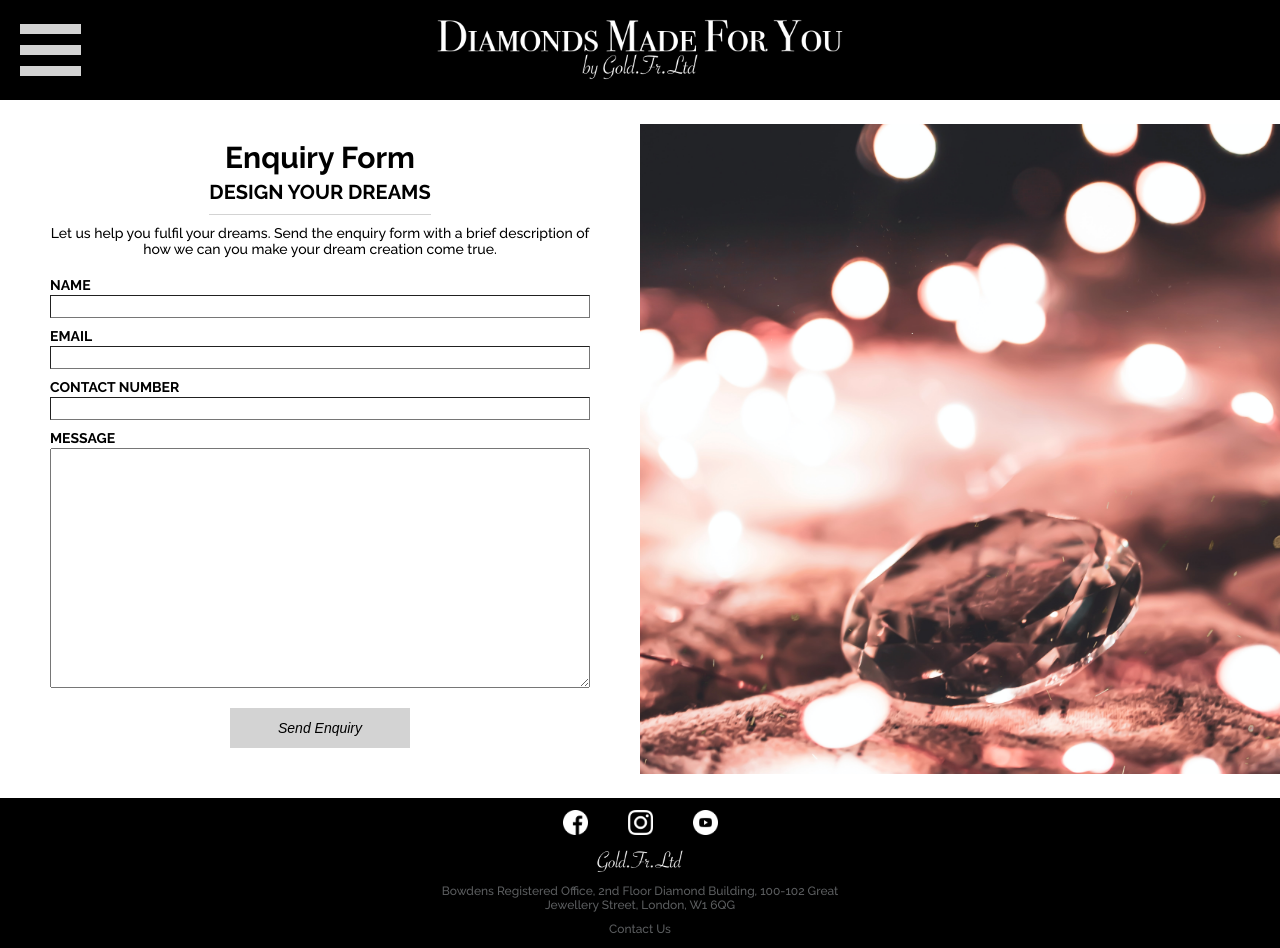
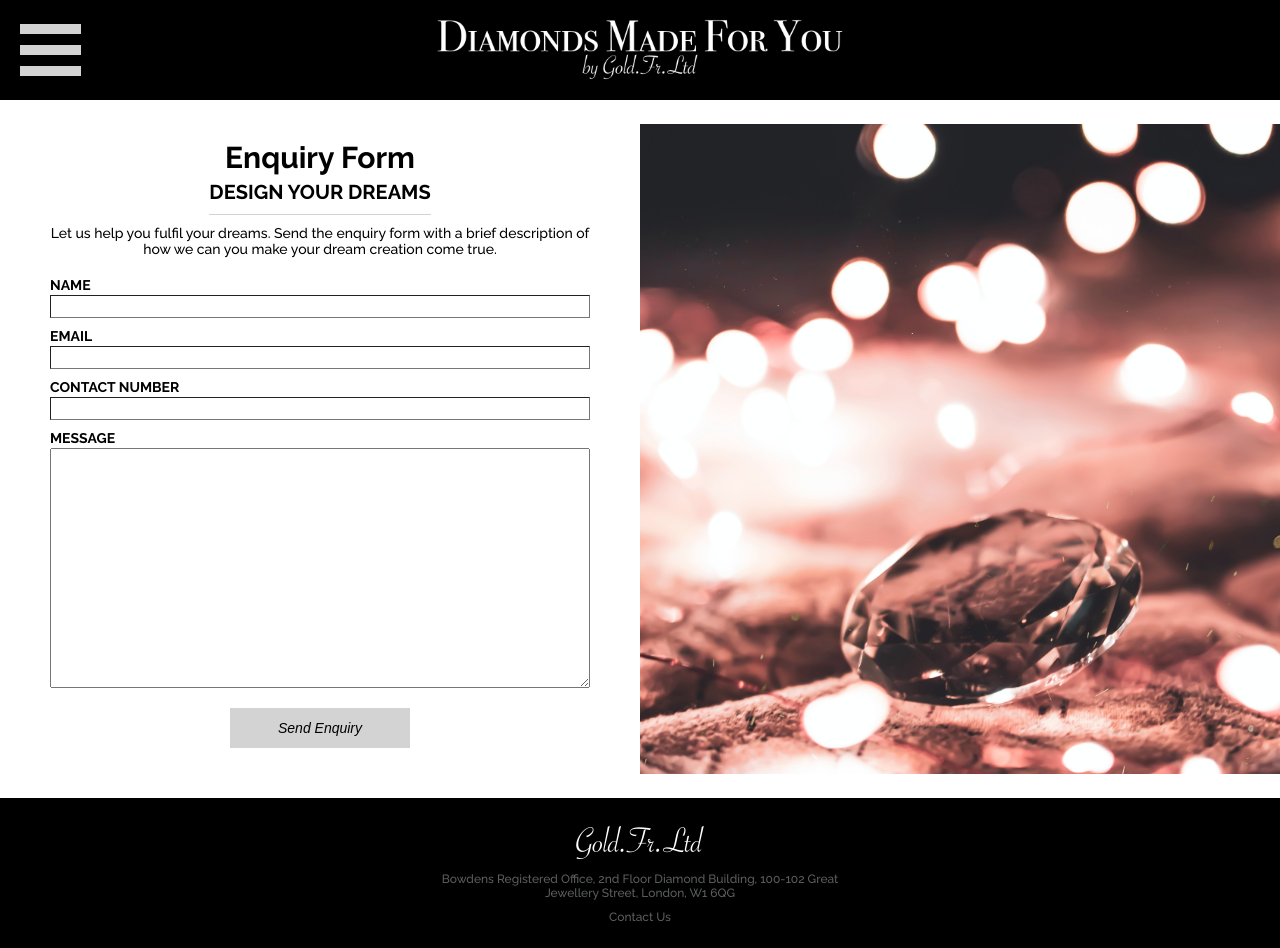
Before and after one commit to embowden/bowdens, a React (Create React App) app: page /contact in a window 1280 px wide. Built offline with nearby package versions, Linux system fonts and the light colour scheme.

Commit message:
remove socials

```diff
--- a/src/components/Footer/Footer.jsx
+++ b/src/components/Footer/Footer.jsx
@@ -11,7 +11,7 @@ const Footer = () => {
     <>
       {/* <div className="footer__divider"></div> */}
       <footer className="footer">
-        <div className="footer__socials">
+        {/* <div className="footer__socials">
           <a href="https://www.facebook.com" target="_blank">
             <img
               src={facebookIcon}
@@ -33,7 +33,7 @@ const Footer = () => {
               className="footer__icon"
             />
           </a>
-        </div>
+        </div> */}
         <img src={goldFR} alt="Gold FR Ltd Logo" className="footer__logo" />
         <div className="footer__address">
           Bowdens Registered Office, 2nd Floor Diamond Building, 100-102 Great
--- a/src/components/Footer/footer.scss
+++ b/src/components/Footer/footer.scss
@@ -15,8 +15,7 @@
   &__logo {
     display: flex;
     filter: invert(100%);
-    margin-top: 10px;
-    width: 100px;
+    width: 150px;
   }
 
   &__socials {
```
